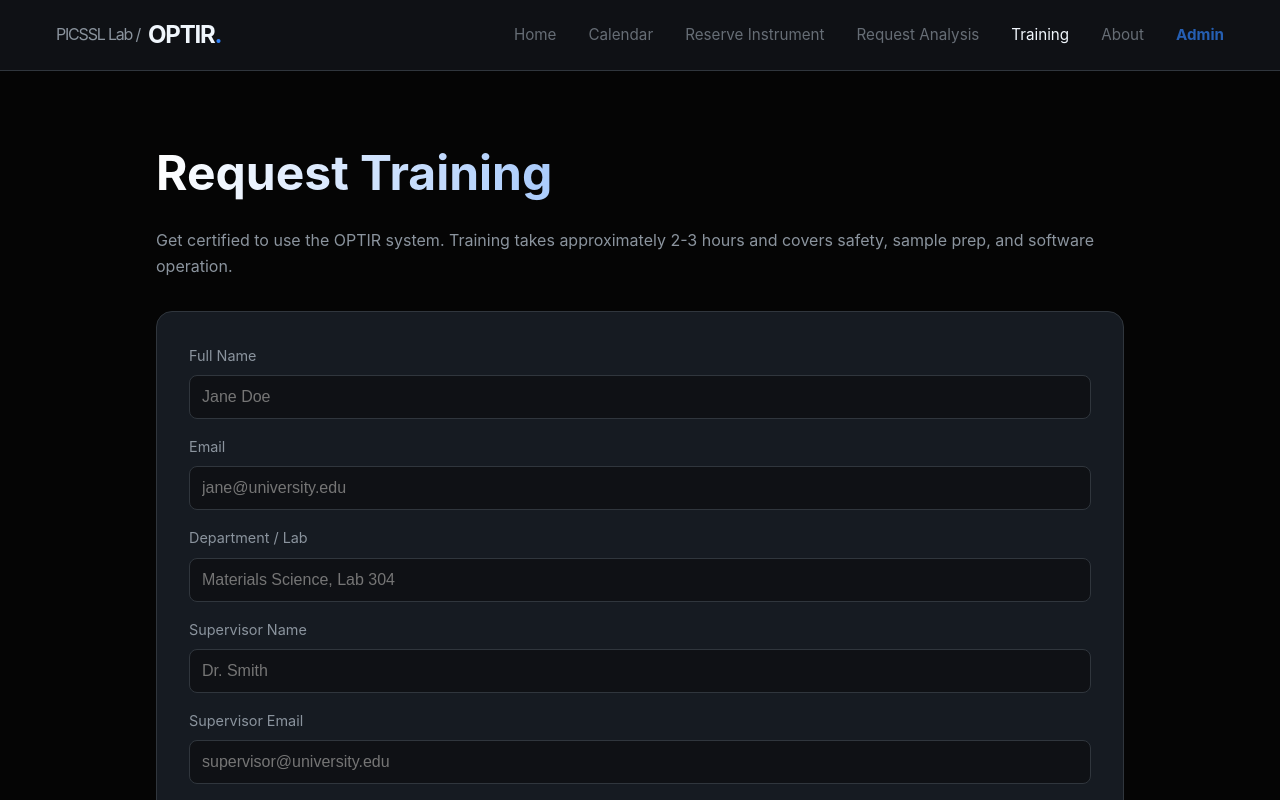
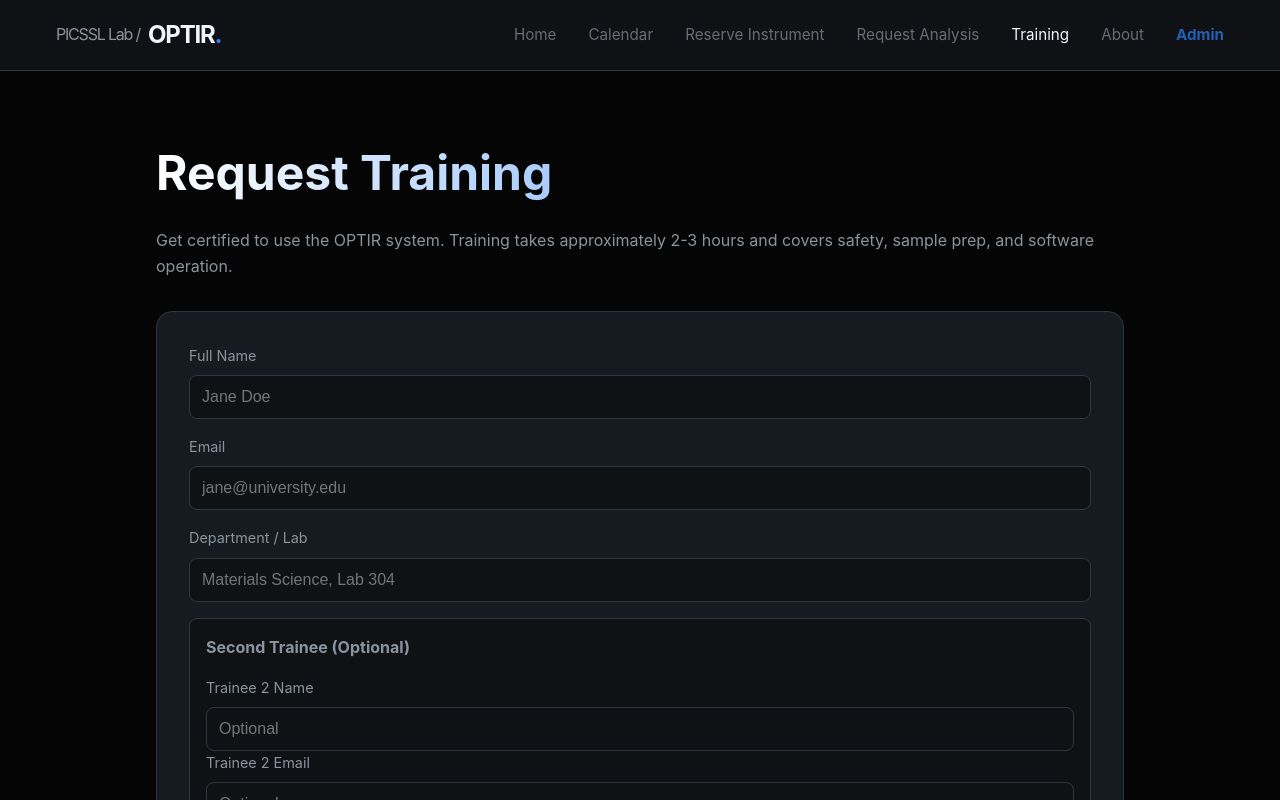
Before and after one commit to Saeed-rbh/PICSSL-Equipment, a Next.js app: page /training in a window 1280 px wide. Shown: the top 800 px of the page. Built offline with nearby package versions, Linux system fonts and the light colour scheme.

Commit message:
feat: Add a training request page with form submission and new API routes for sending emails and admin scheduling.

```diff
--- a/src/app/api/admin/schedule/route.js
+++ b/src/app/api/admin/schedule/route.js
@@ -36,7 +36,7 @@
         // 2. Fetch Document to get Email Details
         const docRef = await db.collection(collection).doc(id).get();
         const data = docRef.data();
-        const { fullName, email, supervisorEmail, analysisType, department } = data;
+        const { fullName, email, trainee2Name, trainee2Email, supervisorEmail, analysisType, department } = data;
 
         // 3. Send Email
         // Configure Transporter
@@ -60,8 +60,10 @@
 
         const timeRange = `${scheduledTime.toLocaleTimeString([], { hour: '2-digit', minute: '2-digit' })} - ${scheduledEndTime.toLocaleTimeString([], { hour: '2-digit', minute: '2-digit' })}`
 
+        const trainee2Text = trainee2Name ? `\nTrainee 2: ${trainee2Name} (${trainee2Email || 'No email'})` : '';
+
         const emailText = `
-Dear ${fullName},
+Dear ${fullName}${trainee2Name ? ` & ${trainee2Name}` : ''},
 
 Good news! Your ${typeLabel.toLowerCase()} has been scheduled.
 
@@ -72,6 +74,7 @@
 Location: 4700 Keele St, Petrie Building Room 020 - Science Store
 
 ${collection === 'analysis_requests' ? `Analysis Type: ${analysisType}` : `Department: ${department}`}
+${trainee2Text}
 
 System Access Credentials (if needed during session):
 Username: ${apiUsername}
@@ -96,8 +99,8 @@
         const event = {
             start: [year, month, day, hour, minute],
             duration: { hours: durationHours, minutes: durationMinutes },
-            title: `OPTIR ${typeLabel}: ${fullName}`,
-            description: `Scheduled ${typeLabel}\n\nTime: ${timeRange}\nNotes: ${notes || ''}\n\nCredentials:\nUser: ${apiUsername}\nPass: ${apiPassword}`,
+            title: `OPTIR ${typeLabel}: ${fullName}${trainee2Name ? ` & ${trainee2Name}` : ''}`,
+            description: `Scheduled ${typeLabel}\n\nTime: ${timeRange}\nNotes: ${notes || ''}\n\nCredentials:\nUser: ${apiUsername}\nPass: ${apiPassword}${trainee2Name ? `\n\nTrainee 2: ${trainee2Name}` : ''}`,
             location: '4700 Keele St, Petrie Building Room 020 - Science Store, Toronto, Ontario M3J 1P3, Canada',
             url: 'http://picssl.yorku.ca',
             status: 'CONFIRMED',
@@ -111,11 +114,15 @@
             event.attendees.push({ name: 'Supervisor', email: supervisorEmail, role: 'OPT-PARTICIPANT' });
         }
 
+        if (trainee2Name && trainee2Email) {
+            event.attendees.push({ name: trainee2Name, email: trainee2Email, rsvp: true, partstat: 'ACCEPTED', role: 'REQ-PARTICIPANT' });
+        }
+
         if (transporter) {
             const { error, value } = ics.createEvent(event);
             const mailOptions = {
                 from: '"OPTIR Reservation System" <reservations@picssl.yorku.ca>',
-                to: [email, supervisorEmail, "Arabha@yorku.ca"].filter(Boolean),
+                to: [email, trainee2Email, supervisorEmail, "Arabha@yorku.ca", "rrizvi@yorku.ca"].filter(Boolean),
                 subject: subject,
                 text: emailText,
             };
--- a/src/app/api/send-email/route.js
+++ b/src/app/api/send-email/route.js
@@ -30,7 +30,7 @@
 
         // HANDLE TRAINING REQUEST
         if (body.type === 'training') {
-            const { fullName, email, department, supervisor, supervisorEmail, costCenter, availability } = body;
+            const { fullName, email, trainee2Name, trainee2Email, department, supervisor, supervisorEmail, costCenter, availability } = body;
 
             // Save to Firestore
             try {
@@ -49,6 +49,7 @@
             <div style="font-family: Arial, sans-serif; color: #333; max-width: 600px; border: 1px solid #ddd; padding: 20px;">
                 <h2 style="color: #bc0032; border-bottom: 2px solid #bc0032; padding-bottom: 10px;">New Training Request</h2>
                 <p><strong>Applicant:</strong> ${fullName} (${email})</p>
+                ${trainee2Name ? `<p><strong>Trainee 2:</strong> ${trainee2Name} (${trainee2Email || 'No email provided'})</p>` : ''}
 
                 <table style="width: 100%; border-collapse: collapse; margin-top: 20px;">
                     <tr style="background: #f9f9f9;"><td style="padding: 10px; border: 1px solid #ddd;"><strong>Department</strong></td><td style="padding: 10px; border: 1px solid #ddd;">${department}</td></tr>
--- a/src/app/training/page.js
+++ b/src/app/training/page.js
@@ -9,6 +9,8 @@
     const [formData, setFormData] = useState({
         fullName: '',
         email: '',
+        trainee2Name: '',
+        trainee2Email: '',
         department: '',
         supervisor: '',
         supervisorEmail: '',
@@ -101,6 +103,25 @@
                                 value={formData.department}
                                 onChange={handleChange}
                             />
+
+                            <div style={{ padding: '1rem', background: 'var(--bg-secondary)', borderRadius: 'var(--radius-md)', border: '1px solid var(--border-color)', marginBottom: '1rem' }}>
+                                <h3 style={{ fontSize: '1rem', marginBottom: '1rem', color: 'var(--text-secondary)' }}>Second Trainee (Optional)</h3>
+                                <Input
+                                    label="Trainee 2 Name"
+                                    placeholder="Optional"
+                                    name="trainee2Name"
+                                    value={formData.trainee2Name}
+                                    onChange={handleChange}
+                                />
+                                <Input
+                                    label="Trainee 2 Email"
+                                    type="email"
+                                    placeholder="Optional"
+                                    name="trainee2Email"
+                                    value={formData.trainee2Email}
+                                    onChange={handleChange}
+                                />
+                            </div>
                             <Input
                                 label="Supervisor Name"
                                 placeholder="Dr. Smith"
```
